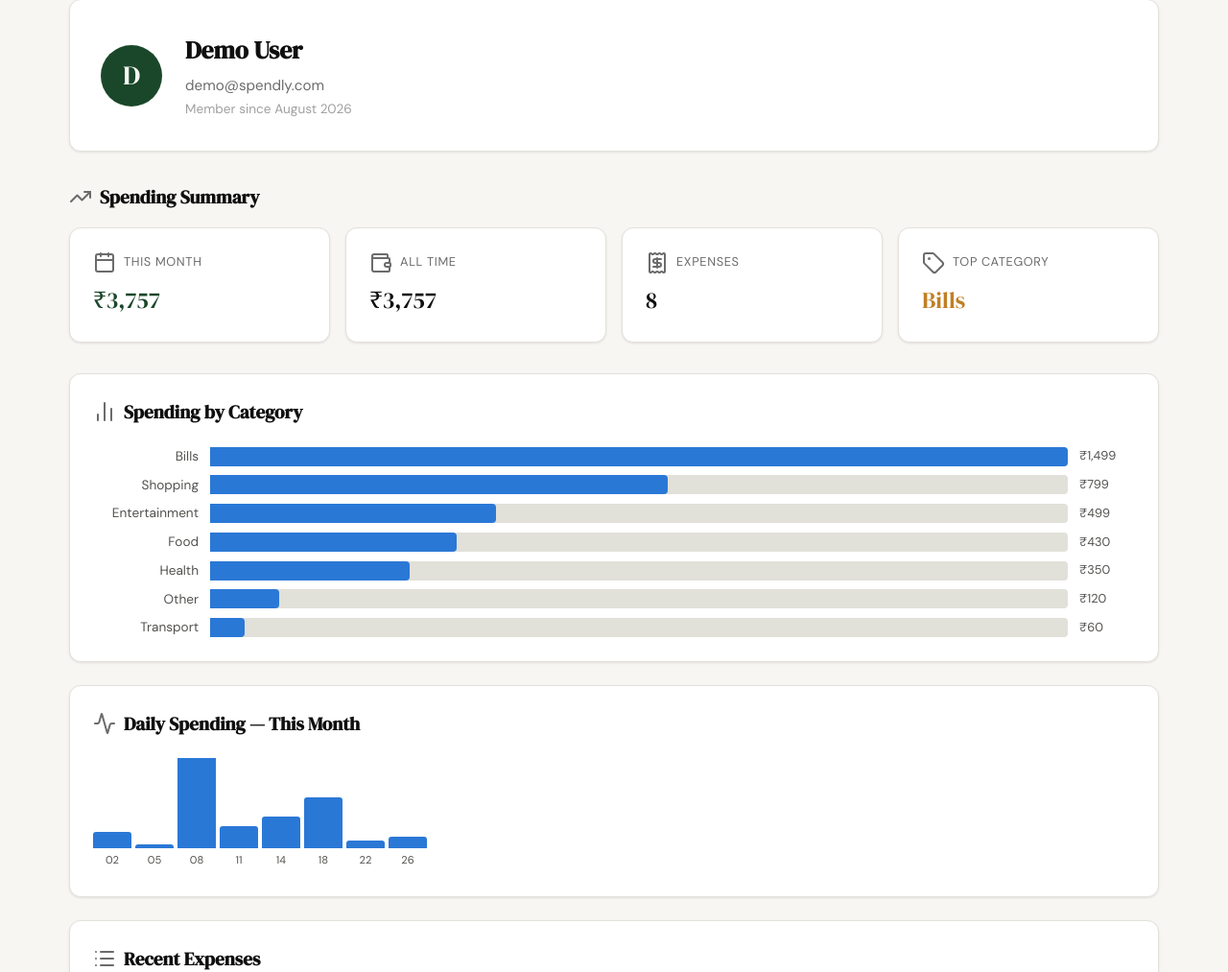
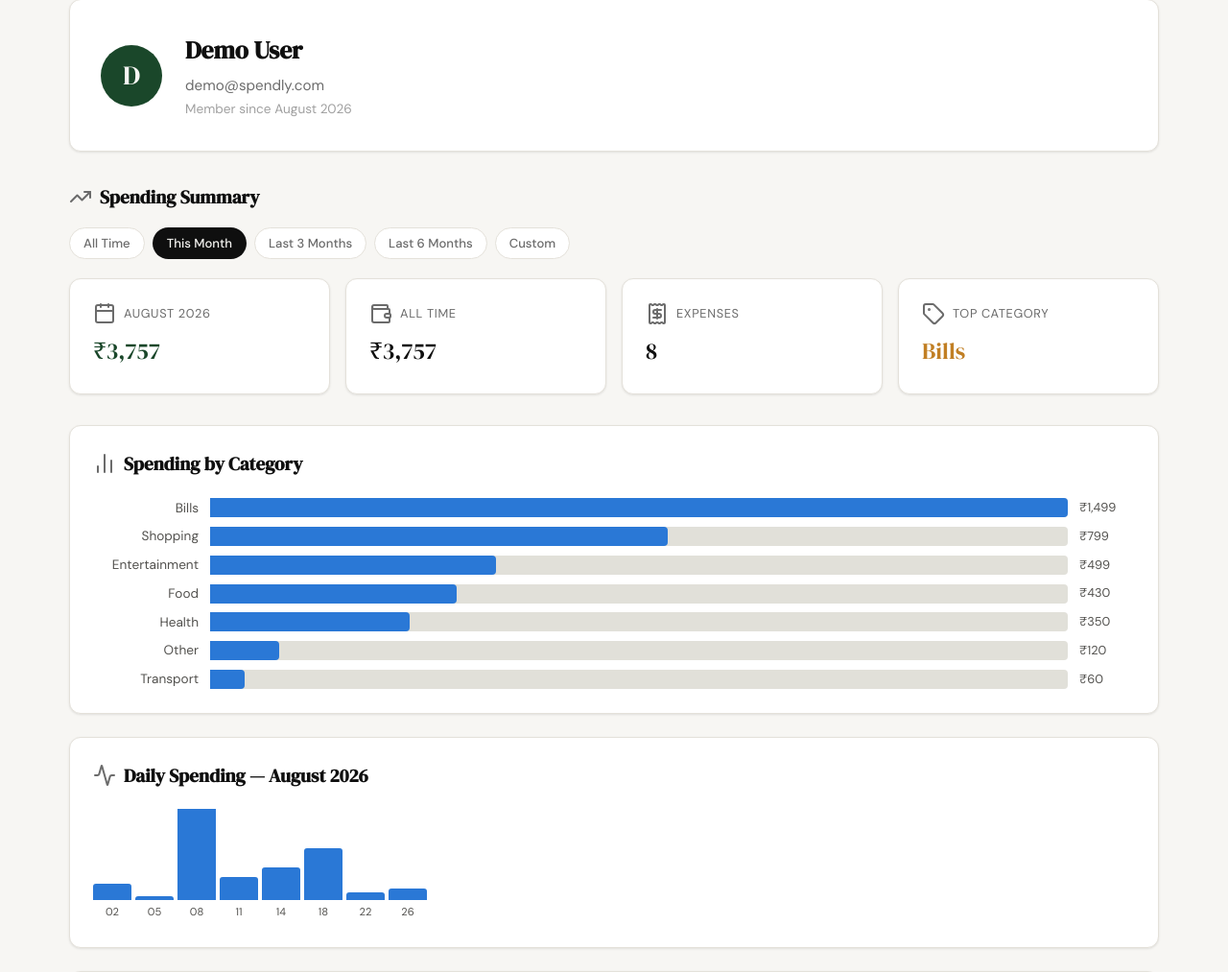
Before and after one commit to tadevilas/ExpenseTrackerApp, a Flask app: page /profile in a window 1280 px wide. Shown: the part 110-1123 px from the top of the page at 96% size. Run offline with Flask 3, Linux system fonts and the light colour scheme; the visitor is signed in with stand-in values (Sample User, id 1); data comes from the database, SQL or seed files in the repository.

Commit message:
Added data filter to profile page

```diff
--- a/app.py
+++ b/app.py
@@ -1,5 +1,5 @@
 import sqlite3
-from datetime import datetime
+from datetime import date, datetime
 
 from flask import Flask, redirect, render_template, request, session, url_for
 from werkzeug.security import check_password_hash, generate_password_hash
@@ -110,10 +110,62 @@ def logout():
     return redirect(url_for("landing"))
 
 
+def _months_ago_start(today, n):
+    month = today.month - n
+    year = today.year
+    while month <= 0:
+        month += 12
+        year -= 1
+    return date(year, month, 1)
+
+
+def _default_this_month(today):
+    return today.replace(day=1), today, today.strftime("%B %Y")
+
+
 @app.route("/profile")
 def profile():
     if not session.get("user_id"):
         return redirect(url_for("login"))
+
+    filter_mode = request.args.get("filter", "this_month")
+    today = date.today()
+    custom_start = custom_end = ""
+
+    if filter_mode == "all":
+        start_date = end_date = None
+        period_label = "All Time"
+    elif filter_mode == "last_3":
+        start_date = _months_ago_start(today, 2)
+        end_date = today
+        period_label = "Last 3 Months"
+    elif filter_mode == "last_6":
+        start_date = _months_ago_start(today, 5)
+        end_date = today
+        period_label = "Last 6 Months"
+    elif filter_mode == "custom":
+        try:
+            start_date = date.fromisoformat(request.args.get("start", ""))
+            end_date   = date.fromisoformat(request.args.get("end", ""))
+            if start_date > end_date:
+                start_date, end_date = end_date, start_date
+            period_label = f"{start_date.strftime('%d %b')} – {end_date.strftime('%d %b %Y')}"
+            custom_start = start_date.isoformat()
+            custom_end   = end_date.isoformat()
+        except (ValueError, TypeError):
+            filter_mode = "this_month"
+            start_date, end_date, period_label = _default_this_month(today)
+    else:
+        filter_mode = "this_month"
+        start_date, end_date, period_label = _default_this_month(today)
+
+    # date_sql is built from Python literals only — no user input interpolated
+    if start_date is not None:
+        date_sql  = "AND date >= ? AND date <= ?"
+        date_args = (start_date.isoformat(), end_date.isoformat())
+    else:
+        date_sql  = ""
+        date_args = ()
 
     conn = get_db()
     try:
@@ -126,11 +178,9 @@ def profile():
             session.clear()
             return redirect(url_for("login"))
 
-        total_this_month = conn.execute(
-            """SELECT COALESCE(SUM(amount), 0) FROM expenses
-               WHERE user_id = ?
-               AND strftime('%Y-%m', date) = strftime('%Y-%m', 'now')""",
-            (session["user_id"],)
+        total_for_period = conn.execute(
+            f"SELECT COALESCE(SUM(amount), 0) FROM expenses WHERE user_id = ? {date_sql}",
+            (session["user_id"],) + date_args
         ).fetchone()[0]
 
         total_all_time = conn.execute(
@@ -144,34 +194,33 @@ def profile():
         ).fetchone()[0]
 
         top_row = conn.execute(
-            """SELECT category FROM expenses WHERE user_id = ?
+            f"""SELECT category FROM expenses WHERE user_id = ? {date_sql}
                GROUP BY category ORDER BY SUM(amount) DESC LIMIT 1""",
-            (session["user_id"],)
+            (session["user_id"],) + date_args
         ).fetchone()
         top_category = top_row["category"] if top_row else None
 
         category_rows = conn.execute(
-            """SELECT category, SUM(amount) AS total FROM expenses
-               WHERE user_id = ?
+            f"""SELECT category, SUM(amount) AS total FROM expenses
+               WHERE user_id = ? {date_sql}
                GROUP BY category ORDER BY total DESC""",
-            (session["user_id"],)
+            (session["user_id"],) + date_args
         ).fetchall()
         categories_chart = [{"category": r["category"], "total": r["total"]} for r in category_rows]
 
         daily_rows = conn.execute(
-            """SELECT date, SUM(amount) AS total FROM expenses
-               WHERE user_id = ?
-               AND strftime('%Y-%m', date) = strftime('%Y-%m', 'now')
+            f"""SELECT date, SUM(amount) AS total FROM expenses
+               WHERE user_id = ? {date_sql}
                GROUP BY date ORDER BY date""",
-            (session["user_id"],)
+            (session["user_id"],) + date_args
         ).fetchall()
         daily_chart = [{"date": r["date"], "total": r["total"]} for r in daily_rows]
         max_daily = max((r["total"] for r in daily_rows), default=0)
 
         recent_expenses = conn.execute(
-            """SELECT * FROM expenses WHERE user_id = ?
+            f"""SELECT * FROM expenses WHERE user_id = ? {date_sql}
                ORDER BY date DESC, id DESC LIMIT 10""",
-            (session["user_id"],)
+            (session["user_id"],) + date_args
         ).fetchall()
 
     finally:
@@ -185,7 +234,7 @@ def profile():
         "profile.html",
         user=user,
         member_since=member_since,
-        total_this_month=total_this_month,
+        total_for_period=total_for_period,
         total_all_time=total_all_time,
         expense_count=expense_count,
         top_category=top_category,
@@ -193,6 +242,10 @@ def profile():
         daily_chart=daily_chart,
         max_daily=max_daily,
         recent_expenses=recent_expenses,
+        period_label=period_label,
+        filter_mode=filter_mode,
+        custom_start=custom_start,
+        custom_end=custom_end,
     )
 
 
--- a/templates/profile.html
+++ b/templates/profile.html
@@ -129,6 +129,30 @@
     z-index: 200;
     display: none;
   }
+
+  /* Period filter buttons */
+  .filter-btn {
+    padding: 6px 14px;
+    border-radius: 999px;
+    font-size: 0.82rem;
+    font-weight: 500;
+    cursor: pointer;
+    border: 1px solid var(--border);
+    background: var(--paper-card);
+    color: var(--ink-muted);
+    transition: background 0.15s, color 0.15s, border-color 0.15s;
+    font-family: var(--font-body);
+    line-height: 1.5;
+  }
+  .filter-btn.active {
+    border-color: transparent;
+    background: var(--ink);
+    color: var(--paper);
+  }
+  .filter-btn:hover:not(.active) {
+    border-color: var(--ink-muted);
+    color: var(--ink);
+  }
 </style>
 {% endblock %}
 
@@ -158,15 +182,37 @@
         Spending Summary
     </h2>
 
+    <!-- Period filter -->
+    <form method="GET" action="{{ url_for('profile') }}" id="filter-form"
+          style="margin-bottom: 1.25rem;">
+        <div style="display: flex; flex-wrap: wrap; gap: 8px; align-items: center;">
+            {% for fval, flabel in [('all','All Time'),('this_month','This Month'),('last_3','Last 3 Months'),('last_6','Last 6 Months')] %}
+            <button type="submit" name="filter" value="{{ fval }}"
+                    class="filter-btn {{ 'active' if filter_mode == fval }}">{{ flabel }}</button>
+            {% endfor %}
+            <button type="button" id="custom-toggle"
+                    class="filter-btn {{ 'active' if filter_mode == 'custom' }}">Custom</button>
+        </div>
+        <div id="custom-row"
+             style="margin-top: 10px; display: {{ 'flex' if filter_mode == 'custom' else 'none' }}; align-items: center; gap: 10px; flex-wrap: wrap;">
+            <label style="font-size: 0.82rem; color: var(--ink-muted); font-weight: 500;">From</label>
+            <input type="date" name="start" value="{{ custom_start }}" class="form-input" style="width: auto;">
+            <label style="font-size: 0.82rem; color: var(--ink-muted); font-weight: 500;">To</label>
+            <input type="date" name="end" value="{{ custom_end }}" class="form-input" style="width: auto;">
+            <button type="submit" name="filter" value="custom" class="btn-primary"
+                    style="padding: 6px 16px; font-size: 0.82rem;">Apply</button>
+        </div>
+    </form>
+
     <!-- Stat cards -->
     <div style="display: grid; grid-template-columns: repeat(auto-fit, minmax(180px, 1fr)); gap: 16px;">
 
         <div class="profile-card" style="padding: 24px;">
             <div style="display: flex; align-items: center; gap: 8px; margin-bottom: 8px;">
                 <i data-lucide="calendar" class="icon-16" style="color: var(--ink-muted);"></i>
-                <p style="color: var(--ink-muted); font-size: 0.8rem; text-transform: uppercase; letter-spacing: 0.05em; margin: 0;">This Month</p>
+                <p style="color: var(--ink-muted); font-size: 0.8rem; text-transform: uppercase; letter-spacing: 0.05em; margin: 0;">{{ period_label }}</p>
             </div>
-            <p style="color: var(--accent); font-family: var(--font-display); font-size: 1.5rem; margin: 0; font-variant-numeric: tabular-nums;">{{ total_this_month | rupee }}</p>
+            <p style="color: var(--accent); font-family: var(--font-display); font-size: 1.5rem; margin: 0; font-variant-numeric: tabular-nums;">{{ total_for_period | rupee }}</p>
         </div>
 
         <div class="profile-card" style="padding: 24px;">
@@ -229,7 +275,7 @@
     <div class="expense-chart profile-card" style="margin-top: 1.5rem;">
         <h2 style="font-family: var(--font-display); color: var(--ink); font-size: 1.2rem; margin: 0 0 20px; display: flex; align-items: center; gap: 8px;">
             <i data-lucide="activity" class="icon-20" style="color: var(--ink-muted);"></i>
-            Daily Spending — This Month
+            Daily Spending — {{ period_label }}
         </h2>
         <div class="daily-plot">
             {% for item in daily_chart %}
@@ -291,6 +337,15 @@
 <script>
   lucide.createIcons();
   (function () {
+    var toggle = document.getElementById('custom-toggle');
+    var row    = document.getElementById('custom-row');
+    if (toggle) {
+      toggle.addEventListener('click', function () {
+        row.style.display = row.style.display === 'none' ? 'flex' : 'none';
+      });
+    }
+  })();
+  (function () {
     var tip = document.getElementById('chart-tip');
     function attachTip(el) {
       el.addEventListener('mouseenter', function () {
```
Also changed, not shown: tests/test_06_date_filter_profile.py (added, +235 -0 lines), .claude/specs/06-date-filter-profile.md (added).
